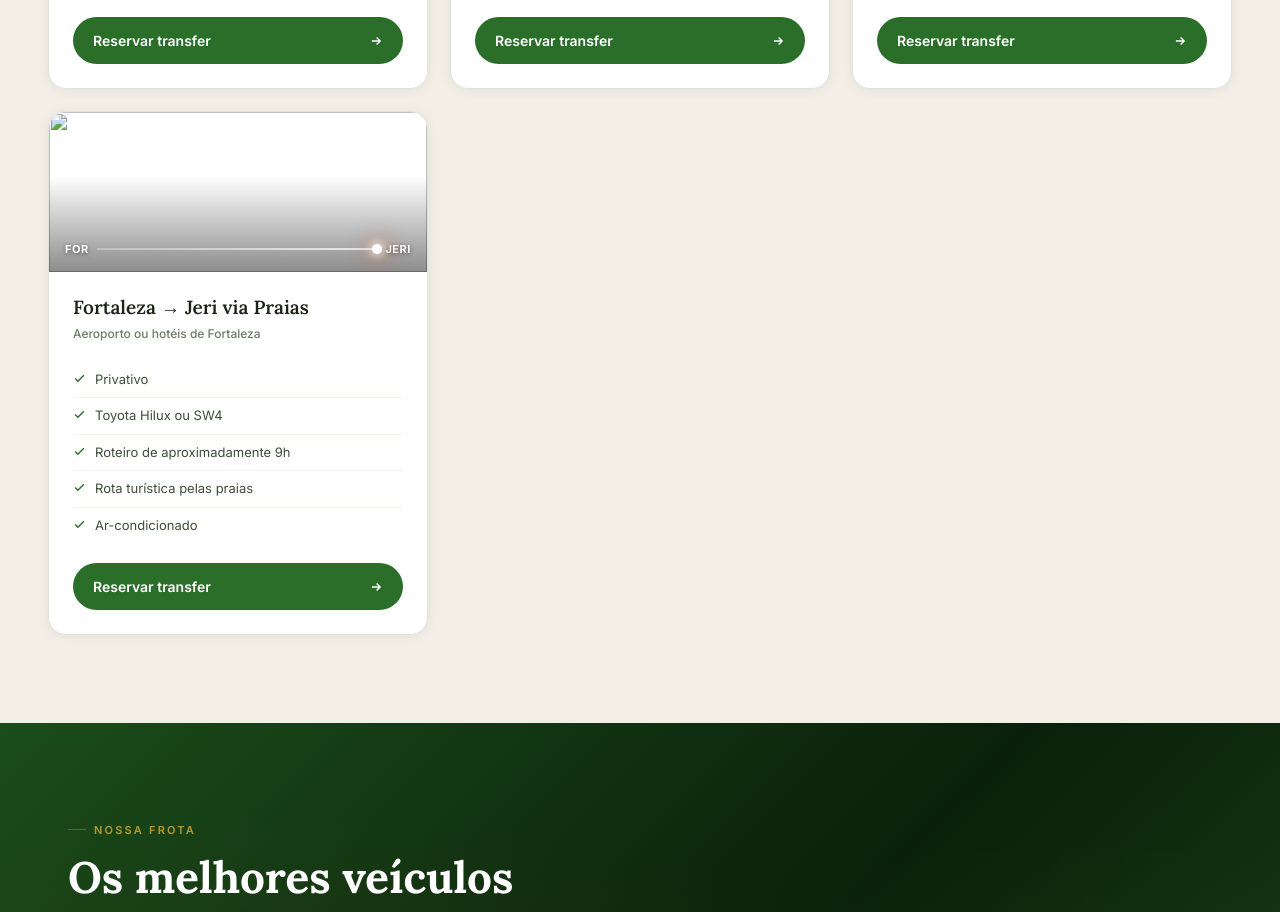
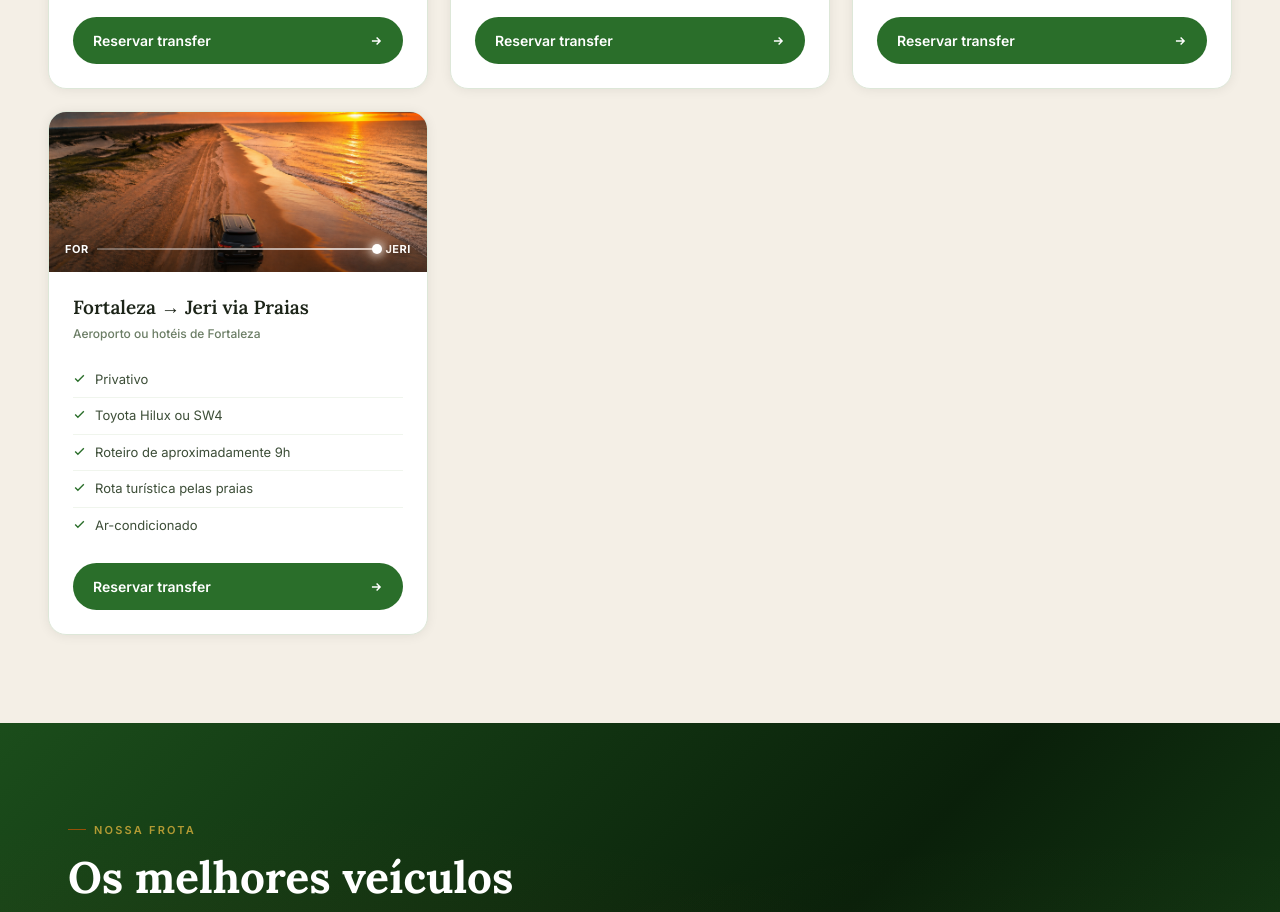
Before and after one commit to thiagosda/bellajeri_tour, a plain HTML site: page index.html in a window 1280 px wide. Shown: the part 4275-5187 px from the top of the page. Drawn offline with Linux system fonts and the light colour scheme.

Commit message:
Fix Via Praias image extension to .jpg

```diff
--- a/index.html
+++ b/index.html
@@ -78,7 +78,7 @@
 <div class="tcard-cover"><img src="imagens/translado_jeri_fortaleza.png" alt="Fortaleza" loading="lazy"/><div class="tcard-cover-ov"></div><div class="tcard-route-bar"><span class="tcard-route-pt">JERI</span><div class="tcard-route-line"></div><span class="tcard-route-pt">FOR</span></div></div>
 <div class="tcard-body"><h3>Jeri &rarr; Fortaleza</h3><div class="tcard-sub">Retorno para o aeroporto</div><ul class="tcard-list"><li><svg width="13" height="13" viewBox="0 0 24 24" fill="none" stroke="currentColor" stroke-width="2.5"><polyline points="20 6 9 17 4 12"/></svg> Sa&iacute;da todos os dias</li><li><svg width="13" height="13" viewBox="0 0 24 24" fill="none" stroke="currentColor" stroke-width="2.5"><polyline points="20 6 9 17 4 12"/></svg> Toyota Hilux, SW4</li><li><svg width="13" height="13" viewBox="0 0 24 24" fill="none" stroke="currentColor" stroke-width="2.5"><polyline points="20 6 9 17 4 12"/></svg> Compartilhado ou privativo</li><li><svg width="13" height="13" viewBox="0 0 24 24" fill="none" stroke="currentColor" stroke-width="2.5"><polyline points="20 6 9 17 4 12"/></svg> Aproximadamente 5h</li><li><svg width="13" height="13" viewBox="0 0 24 24" fill="none" stroke="currentColor" stroke-width="2.5"><polyline points="20 6 9 17 4 12"/></svg> Ar-condicionado</li></ul><a href="https://wa.me/5588996586244?text=Ol%C3%A1%21%20Vim%20pelo%20site%20da%20Bella%20Jeri%20Tour%20e%20quero%20reservar%20o%20translado%20de%20Jericoacoara%20para%20Fortaleza." class="tcard-cta" target="_blank"><span>Reservar transfer</span><svg width="14" height="14" viewBox="0 0 24 24" fill="none" stroke="currentColor" stroke-width="2.5"><path d="M5 12h14M13 6l6 6-6 6"/></svg></a></div></div>
 <div class="tcard rev">
-<div class="tcard-cover"><img src="imagens/FortalezaJeriPraia.png" loading="lazy"/><div class="tcard-cover-ov"></div><div class="tcard-route-bar"><span class="tcard-route-pt">FOR</span><div class="tcard-route-line"></div><span class="tcard-route-pt">JERI</span></div></div>
+<div class="tcard-cover"><img src="imagens/FortalezaJeriPraia.jpg" loading="lazy"/><div class="tcard-cover-ov"></div><div class="tcard-route-bar"><span class="tcard-route-pt">FOR</span><div class="tcard-route-line"></div><span class="tcard-route-pt">JERI</span></div></div>
 <div class="tcard-body"><h3>Fortaleza &rarr; Jeri via Praias</h3><p class="tcard-sub">Aeroporto ou hot&eacute;is de Fortaleza</p>
 <ul class="tcard-list"><li><svg width="13" height="13" viewBox="0 0 24 24" fill="none" stroke="currentColor" stroke-width="2.5"><polyline points="20 6 9 17 4 12"/></svg> Privativo</li><li><svg width="13" height="13" viewBox="0 0 24 24" fill="none" stroke="currentColor" stroke-width="2.5"><polyline points="20 6 9 17 4 12"/></svg> Toyota Hilux ou SW4</li><li><svg width="13" height="13" viewBox="0 0 24 24" fill="none" stroke="currentColor" stroke-width="2.5"><polyline points="20 6 9 17 4 12"/></svg> Roteiro de aproximadamente 9h</li><li><svg width="13" height="13" viewBox="0 0 24 24" fill="none" stroke="currentColor" stroke-width="2.5"><polyline points="20 6 9 17 4 12"/></svg> Rota tur&iacute;stica pelas praias</li><li><svg width="13" height="13" viewBox="0 0 24 24" fill="none" stroke="currentColor" stroke-width="2.5"><polyline points="20 6 9 17 4 12"/></svg> Ar-condicionado</li></ul>
 <a href="https://wa.me/5588996586244?text=Ol%C3%A1%21%20Vim%20pelo%20site%20da%20Bella%20Jeri%20Tour%20e%20quero%20reservar%20o%20transfer%20Fortaleza%20para%20Jeri%20via%20Praias." class="tcard-cta" target="_blank"><span>Reservar transfer</span><svg width="14" height="14" viewBox="0 0 24 24" fill="none" stroke="currentColor" stroke-width="2.5"><path d="M5 12h14M13 6l6 6-6 6"/></svg></a></div></div>
```
